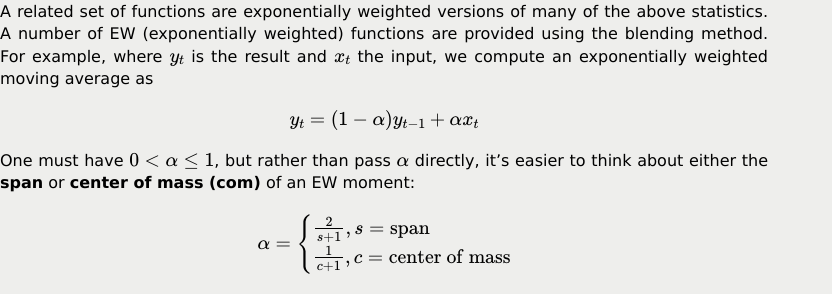
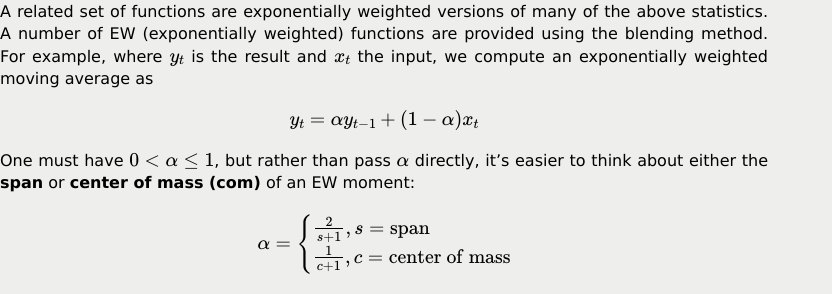
Before and after one commit to mobogaqc/pandas, a Sphinx documentation site: the page built from doc/source/computation.rst, in a window 1280 px wide and 900 px high, scrolled down 4477 px. Shown: the part 150-444 px from the top of the window, without its empty margins (0-832 px from the left). Built offline with Sphinx 7.4.7, drawn with Linux system fonts in a browser that asks for light colours; formulas are drawn with MathJax 3; the version number is read from the project's files by our own code.

Commit message:
DOC: update ewma formula

```diff
--- a/doc/source/computation.rst
+++ b/doc/source/computation.rst
@@ -299,7 +299,7 @@ average as
 
 .. math::
 
-    y_t = (1-\alpha) y_{t-1} + \alpha x_t
+    y_t = \alpha y_{t-1} + (1 - \alpha) x_t
 
 One must have :math:`0 < \alpha \leq 1`, but rather than pass :math:`\alpha`
 directly, it's easier to think about either the **span** or **center of mass
```
